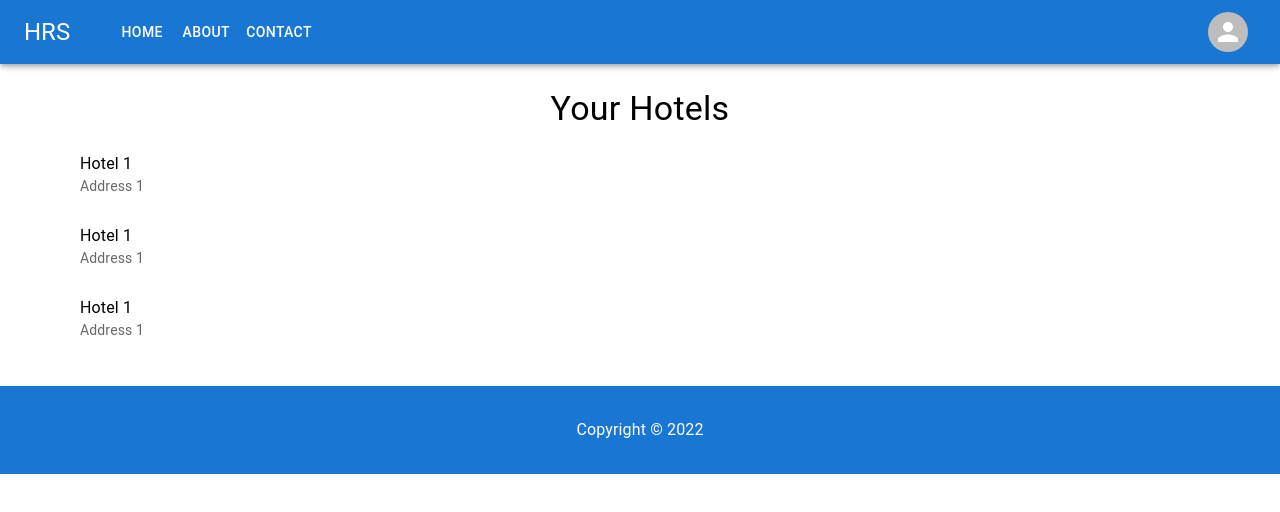
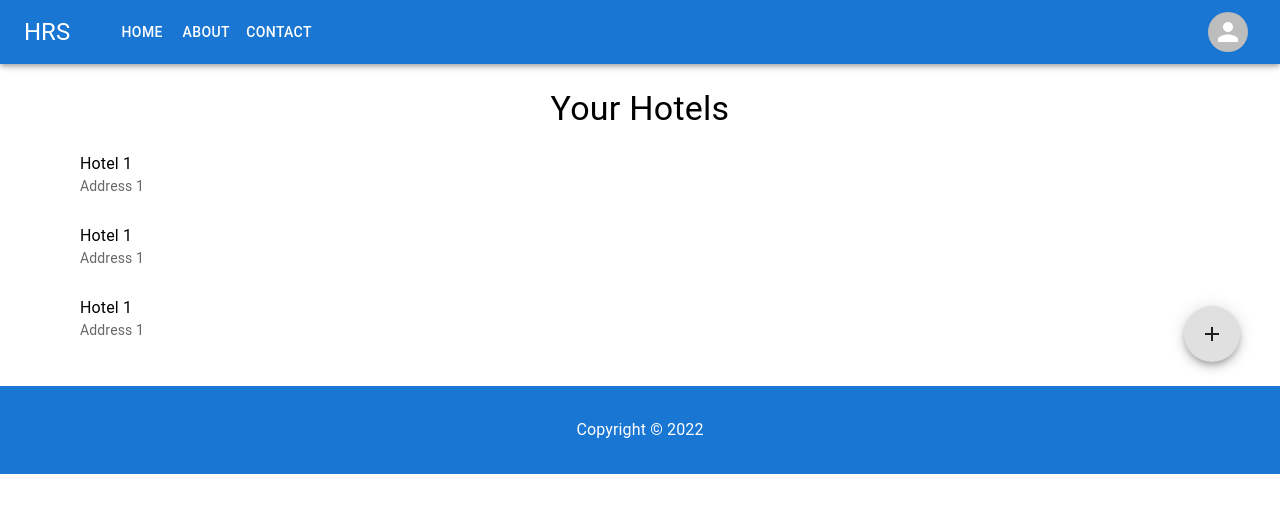
Before and after one commit to LassazVegaz/Hotel-Reservation-System, a React (Create React App) app in the folder frontend/: page / in a window 1280 px wide. Shown: the top 512 px of the page. Built offline with nearby package versions, Linux system fonts and the light colour scheme.

Commit message:
add hotel icon

```diff
--- a/frontend/src/pages/HotelsListPage/HotelsListPage.tsx
+++ b/frontend/src/pages/HotelsListPage/HotelsListPage.tsx
@@ -1,5 +1,7 @@
+import { Add as AddIcon } from "@mui/icons-material";
 import {
 	Container,
+	Fab,
 	List,
 	ListItemButton,
 	ListItemText,
@@ -26,6 +28,7 @@ export const HotelsListPage = () => {
 	return (
 		<Container
 			sx={{
+				position: "relative",
 				my: 3,
 			}}
 		>
@@ -34,6 +37,16 @@ export const HotelsListPage = () => {
 			</Typography>
 
 			<HotelsList />
+
+			<Fab
+				sx={{
+					right: 0,
+					bottom: 0,
+					position: "absolute",
+				}}
+			>
+				<AddIcon />
+			</Fab>
 		</Container>
 	);
 };
```
